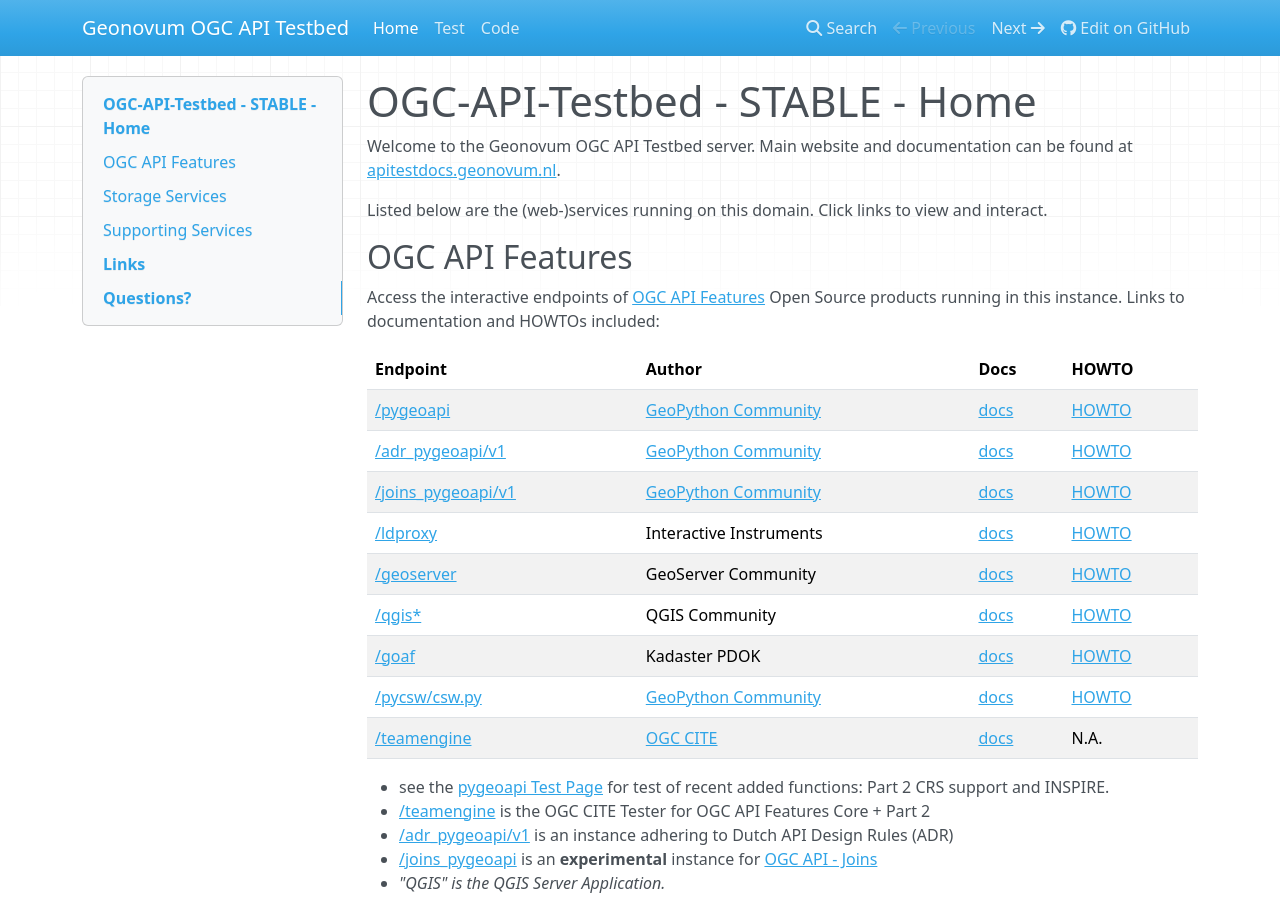
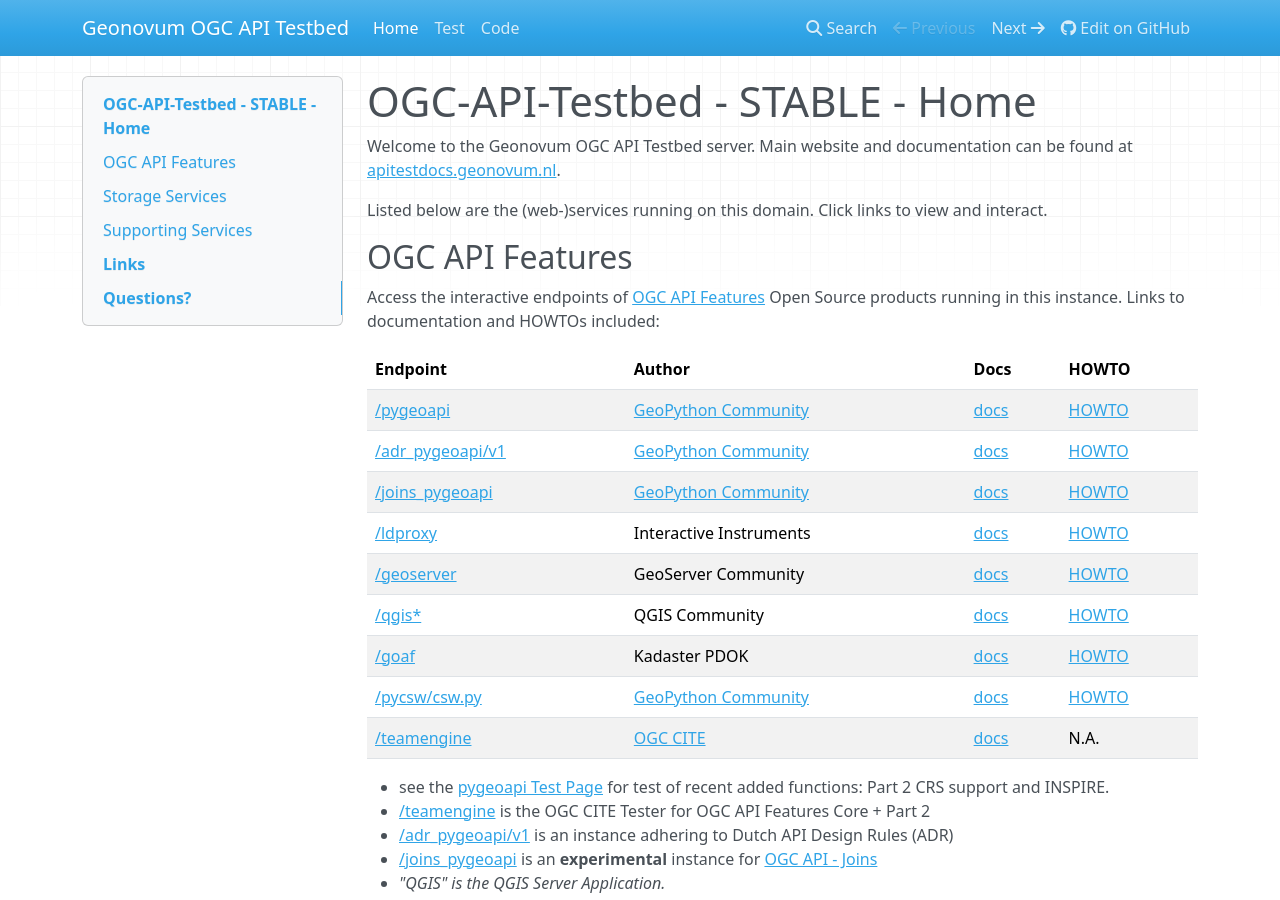
Before and after one commit to Geonovum/ogc-api-testbed, an MkDocs documentation site: the page built from services/home/docs/docs/index.md, in a window 1280 px wide and 900 px high. Built offline with MkDocs 1.6.1, drawn with Linux system fonts in a browser that asks for light colours; nearby versions of some CDN libraries.

Commit message:
Remove /v1 suffix

```diff
--- a/services/home/docs/docs/index.md
+++ b/services/home/docs/docs/index.md
@@ -14,11 +14,11 @@
 Access the interactive endpoints of [OGC API Features](https://ogcapi.ogc.org/features/)
 Open Source products running in this instance. Links to documentation and HOWTOs included:
 
-| Endpoint                     | Author                    | Docs         | HOWTO   |
-|------------------------------|---------------------------|--------------|---------|
+| Endpoint                                                 | Author                                              | Docs                                                                                   | HOWTO                                                           |
+|----------------------------------------------------------|-----------------------------------------------------|----------------------------------------------------------------------------------------|-----------------------------------------------------------------|
 | [/pygeoapi](/pygeoapi)                                   | [GeoPython Community](https://geopython.github.io/) | [docs](https://docs.pygeoapi.io/en/latest/)                                            | [HOWTO](https://apitestdocs.geonovum.nl/howto/howto_pygeoapi/)  |
 | [/adr_pygeoapi/v1](/adr_pygeoapi/v1)                     | [GeoPython Community](https://geopython.github.io/) | [docs](https://docs.pygeoapi.io/en/latest/)                                            | [HOWTO](https://apitestdocs.geonovum.nl/howto/howto_pygeoapi/)  |
-| [/joins_pygeoapi/v1](/joins_pygeoapi)                    | [GeoPython Community](https://geopython.github.io/) | [docs](https://docs.pygeoapi.io/en/latest/)                                            | [HOWTO](https://apitestdocs.geonovum.nl/howto/howto_pygeoapi/)  |
+| [/joins_pygeoapi](/joins_pygeoapi)                       | [GeoPython Community](https://geopython.github.io/) | [docs](https://docs.pygeoapi.io/en/latest/)                                            | [HOWTO](https://apitestdocs.geonovum.nl/howto/howto_pygeoapi/)  |
 | [/ldproxy](/ldproxy)                                     | Interactive Instruments                             | [docs](https://interactive-instruments.github.io/ldproxy/)                             | [HOWTO](https://apitestdocs.geonovum.nl/howto/howto_ldproxy/)   |
 | [/geoserver](/geoserver/ogc/features)                    | GeoServer Community                                 | [docs](https://docs.geoserver.org/latest/en/user/community/ogc-api/index.html)         | [HOWTO](https://apitestdocs.geonovum.nl/howto/howto_geoserver/) |
 | [/qgis*](/qgis/wfs3)                                     | QGIS Community                                      | [docs](https://www.qgis.org/)                                                          | [HOWTO](https://apitestdocs.geonovum.nl/howto/howto_qgis/)      |
```
